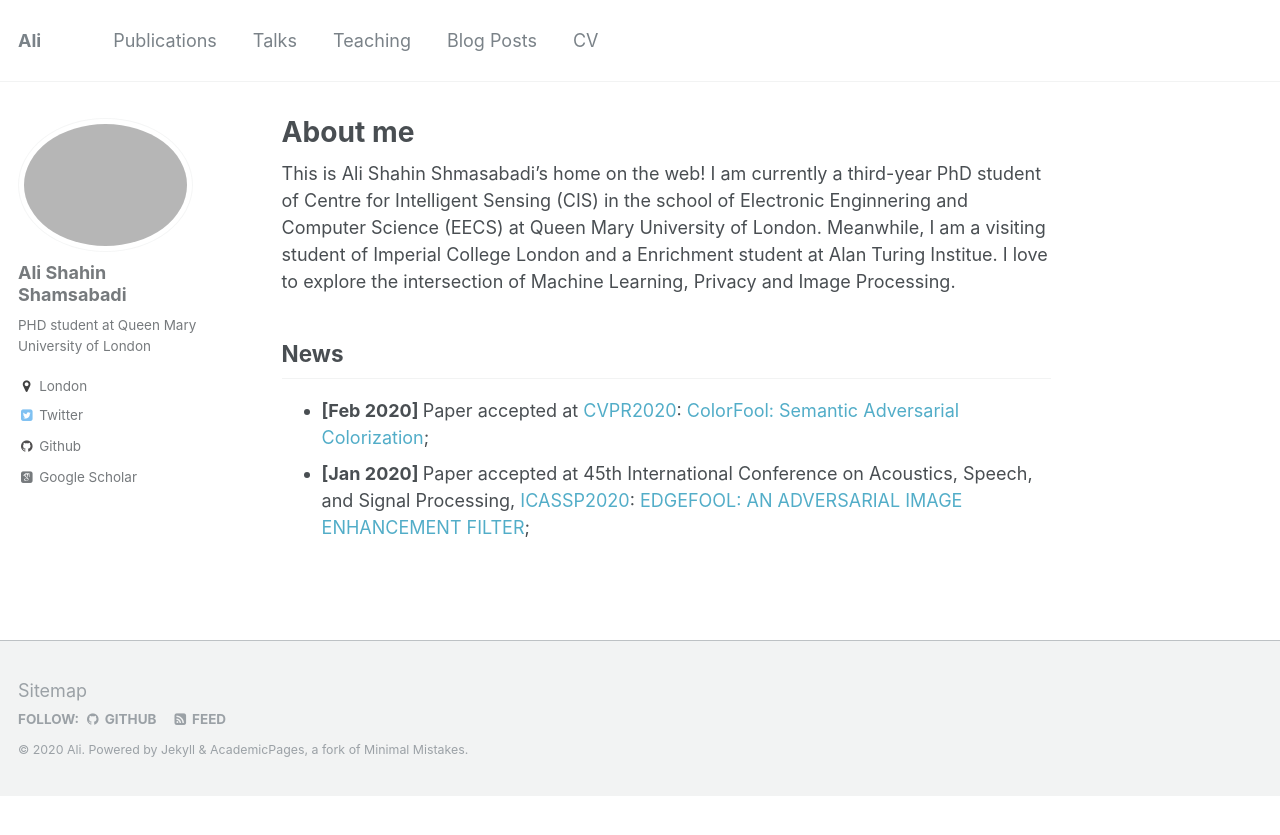
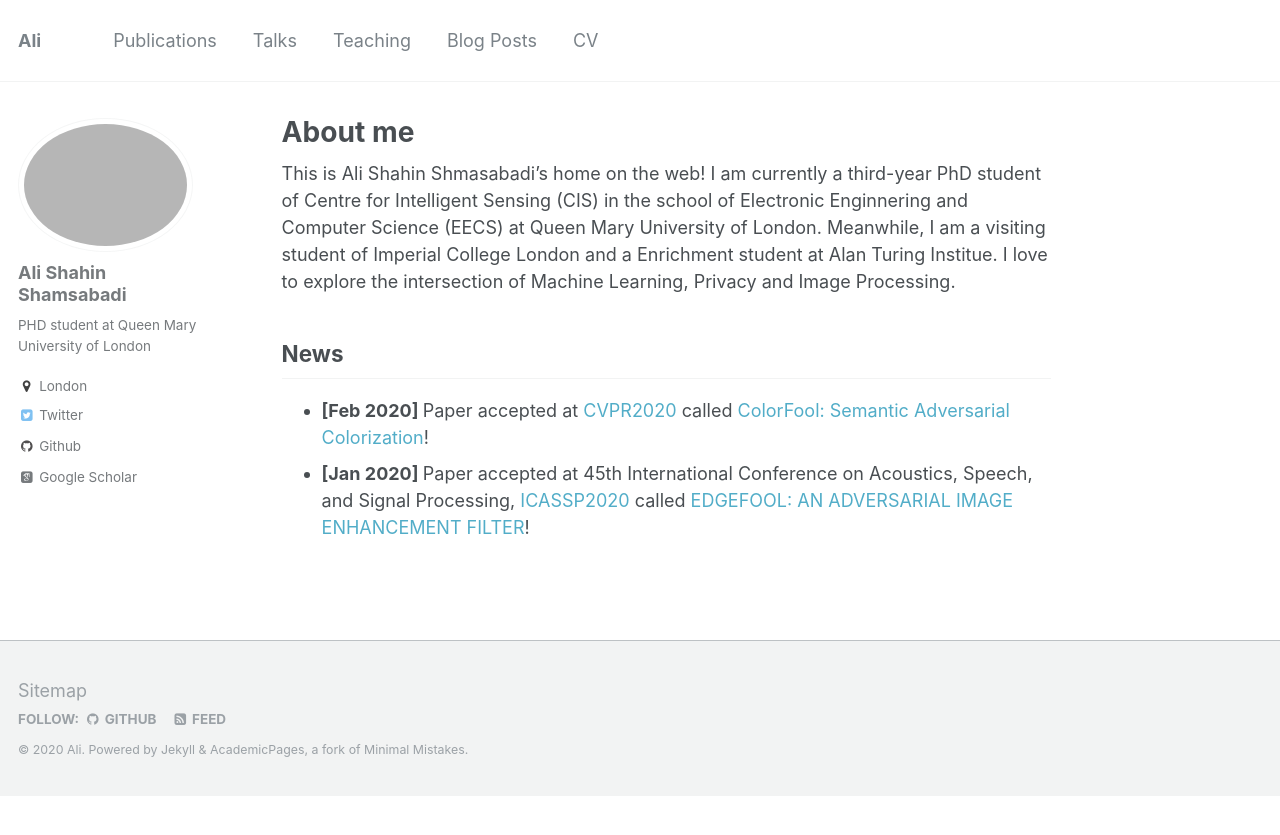
Before and after one commit to AliShahin/AliShahin.github.io, a Jekyll site: the page built from _pages/about.md, in a window 1280 px wide. Shown: the top 835 px of the page. Built offline with Jekyll 4.4.1, drawn with Linux system fonts in a browser that asks for light colours; some web fonts are replaced.

Commit message:
Update about.md

```diff
--- a/_pages/about.md
+++ b/_pages/about.md
@@ -12,5 +12,5 @@ This is Ali Shahin Shmasabadi's home on the web!
 I am currently a third-year PhD student of Centre for Intelligent Sensing (CIS) in the school of Electronic Enginnering and Computer Science (EECS) at Queen Mary University of London. Meanwhile, I am a visiting student of Imperial College London and a Enrichment student at Alan Turing Institue. I love to explore the intersection of Machine Learning, Privacy and Image Processing.
 
 ## News
-- <b> [Feb 2020] </b> Paper accepted at [CVPR2020](http://cvpr2020.thecvf.com): [ColorFool: Semantic Adversarial Colorization](https://arxiv.org/pdf/1911.10891.pdf);
-- <b> [Jan 2020] </b> Paper accepted at 45th International Conference on Acoustics, Speech, and Signal Processing, [ICASSP2020](https://2020.ieeeicassp.org): [EDGEFOOL: AN ADVERSARIAL IMAGE ENHANCEMENT FILTER](https://arxiv.org/pdf/1910.12227.pdf);
+- <b> [Feb 2020] </b> Paper accepted at [CVPR2020](http://cvpr2020.thecvf.com) called [ColorFool: Semantic Adversarial Colorization](https://arxiv.org/pdf/1911.10891.pdf)!
+- <b> [Jan 2020] </b> Paper accepted at 45th International Conference on Acoustics, Speech, and Signal Processing, [ICASSP2020](https://2020.ieeeicassp.org) called [EDGEFOOL: AN ADVERSARIAL IMAGE ENHANCEMENT FILTER](https://arxiv.org/pdf/1910.12227.pdf)!
```
